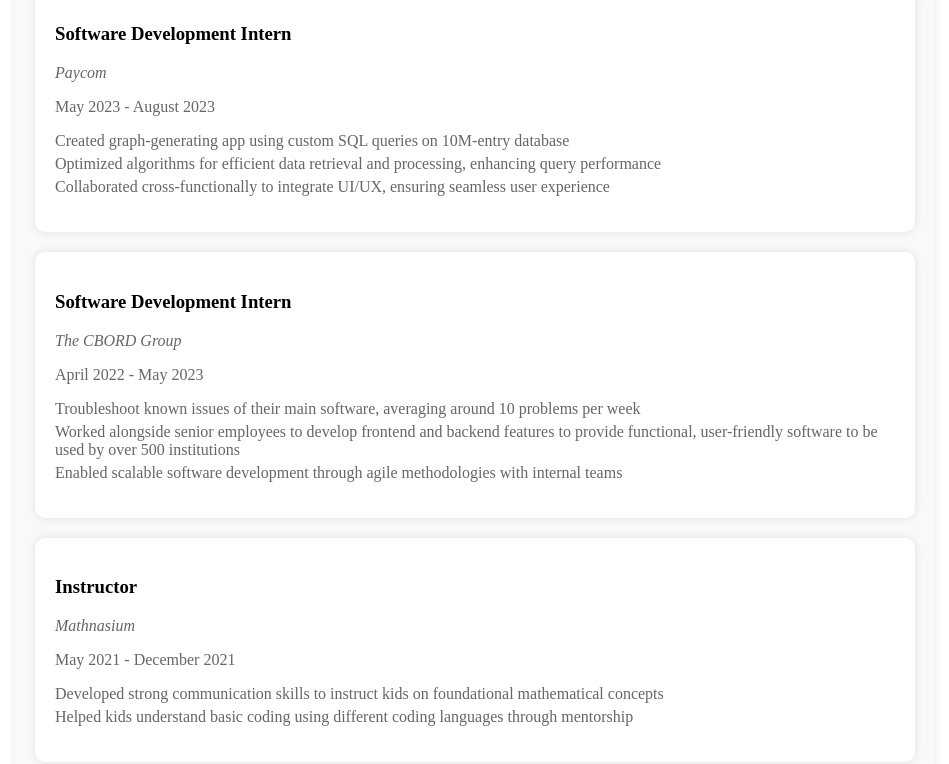
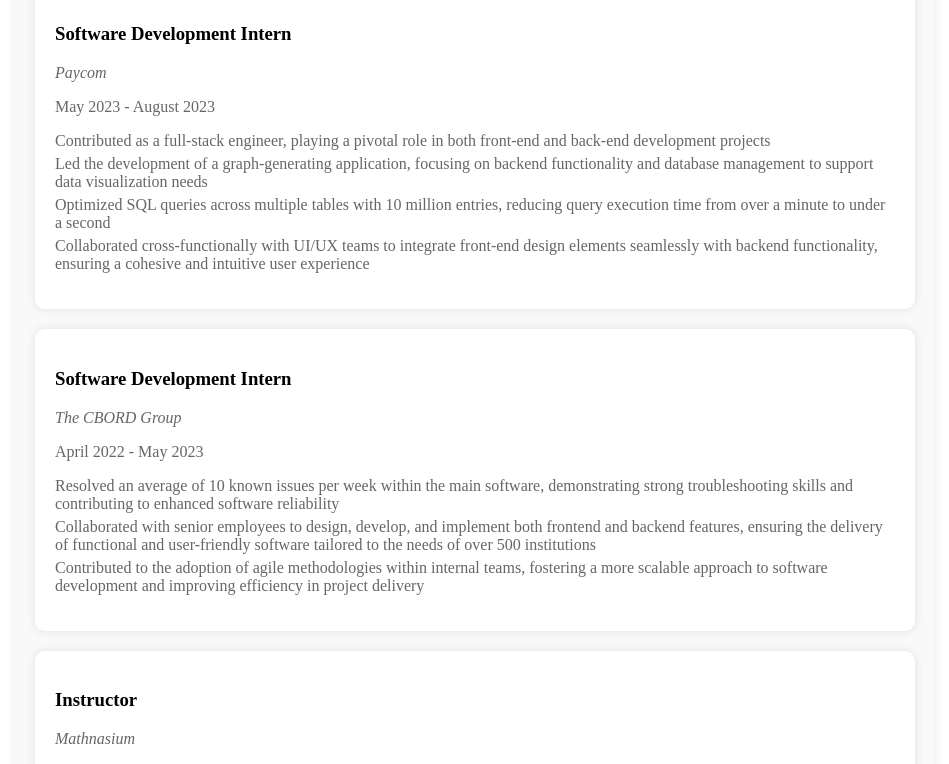
Before and after one commit to ryan-huntington/ryan-huntington.github.io, a React (Create React App) app: page /about in a window 1280 px wide. Shown: the part 1060-1824 px from the top of the page, without its empty margins (165-1114 px from the left). Built offline with nearby package versions, Linux system fonts and the light colour scheme.

Commit message:
updated pages

```diff
--- a/src/assets/projectsData.json
+++ b/src/assets/projectsData.json
@@ -17,14 +17,14 @@
         "name": "RoadTripper",
         "description": "A web application for allowing users to plot a road trip with curated stops along the route.",
         "tags": [
+            "React",
             "Java",
-            "React",
+            "Springboot",
+            "SQL",
             "HTML",
+            "CSS",
             "JavaScript",
-            "CSS",
-            "Kubernetes",
-            "SQL",
-            "Springboot"
+            "Kubernetes"
         ],
         "experienceLevel": "1-3 years",
         "projectType": "Software Engineering",
@@ -84,11 +84,11 @@
         "description": "Custom webpage to streamline complicated queries on a baseball database containing player stats, team metrics, and historical data",
         "tags": [
           "Python",
+          "SQL",
+          "MariaDB",
           "Flask",
           "HTML",
-          "CSS",
-          "SQL",
-          "MariaDB"
+          "CSS"
         ],
         "experienceLevel": "1-3 years",
         "projectType": "Software Engineering",
--- a/src/components/FilterDropdown.js
+++ b/src/components/FilterDropdown.js
@@ -8,12 +8,14 @@
         setSelectedValues(selectedOptions.map(option => option.value));
     };
 
+    const sortedOptions = options.sort((a, b) => a.localeCompare(b))
+
     const selectedOptions = selectedValues.map(value => ({ value, label: value }));
     return (
         <div className="filter-dropdown">
 
             <Select
-                options={options.map(option => ({ value: option, label: option }))}
+                options={sortedOptions.map(option => ({ value: option, label: option }))}
                 value={selectedOptions}
                 onChange={handleChange}
                 isMulti
--- a/src/components/Projects.css
+++ b/src/components/Projects.css
@@ -3,9 +3,15 @@
     margin-bottom: 20px;
     /* min-width: 200px; */
 }
+@media screen and (max-width: 850px) {
+    .filter-dropdown{
+        width: 300px;
+
+    }
+}
 
 .filter__control {
-    min-width: 200px;
+    min-width: 300px;
 }
 
 .filter__control:hover {
--- a/src/pages/AboutMe.js
+++ b/src/pages/AboutMe.js
@@ -65,9 +65,10 @@
           <p className='company'>Paycom</p>
           <p className='duration'>May 2023 - August 2023</p>
           <ul className='responsibilities'>
-            <li>Created graph-generating app using custom SQL queries on 10M-entry database</li>
-            <li>Optimized algorithms for efficient data retrieval and processing, enhancing query performance</li>
-            <li>Collaborated cross-functionally to integrate UI/UX, ensuring seamless user experience</li>
+            < li>Contributed as a full-stack engineer, playing a pivotal role in both front-end and back-end development projects</li>
+            <li>Led the development of a graph-generating application, focusing on backend functionality and database management to support data visualization needs</li>
+            <li>Optimized SQL queries across multiple tables with 10 million entries, reducing query execution time from over a minute to under a second</li>
+            <li>Collaborated cross-functionally with UI/UX teams to integrate front-end design elements seamlessly with backend functionality, ensuring a cohesive and intuitive user experience</li>
           </ul>
         </div>
 
@@ -76,9 +77,9 @@
           <p className='company'>The CBORD Group</p>
           <p className='duration'>April 2022 - May 2023</p>
           <ul className='responsibilities'>
-            <li>Troubleshoot known issues of their main software, averaging around 10 problems per week</li>
-            <li>Worked alongside senior employees to develop frontend and backend features to provide functional, user-friendly software to be used by over 500 institutions</li>
-            <li>Enabled scalable software development through agile methodologies with internal teams</li>
+            <li>Resolved an average of 10 known issues per week within the main software, demonstrating strong troubleshooting skills and contributing to enhanced software reliability</li>
+            <li>Collaborated with senior employees to design, develop, and implement both frontend and backend features, ensuring the delivery of functional and user-friendly software tailored to the needs of over 500 institutions</li>
+            <li>Contributed to the adoption of agile methodologies within internal teams, fostering a more scalable approach to software development and improving efficiency in project delivery</li>
           </ul>
         </div>
         <div className='experience-item'>
@@ -86,10 +87,13 @@
           <p className='company'>Mathnasium</p>
           <p className='duration'>May 2021 - December 2021</p>
           <ul className='responsibilities'>
-            <li>Developed strong communication skills to instruct kids on foundational mathematical concepts</li>
-            <li>Helped kids understand basic coding using different coding languages through mentorship</li>
+            <li>Developed and honed strong communication skills while instructing and mentoring over 50 students aged kindergarten to 8th grade in foundational mathematical concepts</li>
+            <li>Mentored students in basic coding concepts using various programming languages, including Minecraft, Roblox, and Python, to foster computational thinking and problem-solving abilities</li>
+            <li>Facilitated interactive learning experiences in robotics using Lego Mindstorms, guiding students in hands-on projects to apply mathematical and engineering principles</li>
+            <li>Led a camp focusing on mathematics, coding, and robotics, providing a dynamic and engaging learning environment for students</li>
           </ul>
         </div>
+
         <a href={ResumePDF} target="_blank" rel="noreferrer" className="view-resume-link">
           View Full Resume <span className="arrow">{<FaArrowUp className='arrow' />}</span>
         </a>
--- a/src/pages/Projects.js
+++ b/src/pages/Projects.js
@@ -38,8 +38,9 @@
       if (selectedProjectTypes.length > 0) {
         filtered = filtered.filter(project => selectedProjectTypes.includes(project.projectType));
       }
+      const sortedFiltered = filtered.sort((a, b) => a.name.localeCompare(b.name))
 
-      setFilteredProjects(filtered);
+      setFilteredProjects(sortedFiltered);
     };
     filterProjects();
 
--- a/src/pages/styles.css
+++ b/src/pages/styles.css
@@ -232,11 +232,11 @@
     color: #f9f9f9;
     text-decoration: none;
     padding: 1rem;
-    text-shadow:
-        -0.5px -0.5px 0 #000,
-        0.5px -0.5px 0 #000,
-        -0.5px 0.5px 0 #000,
-        0.5px 0.5px 0 #000;
+    /* text-shadow:
+        -0.25px -0.25px 0 #000,
+        0.25px -0.25px 0 #000,
+        -0.25px 0.25px 0 #000,
+        0.25px 0.25px 0 #000; */
 }
 
 .projects-button:hover {
```
